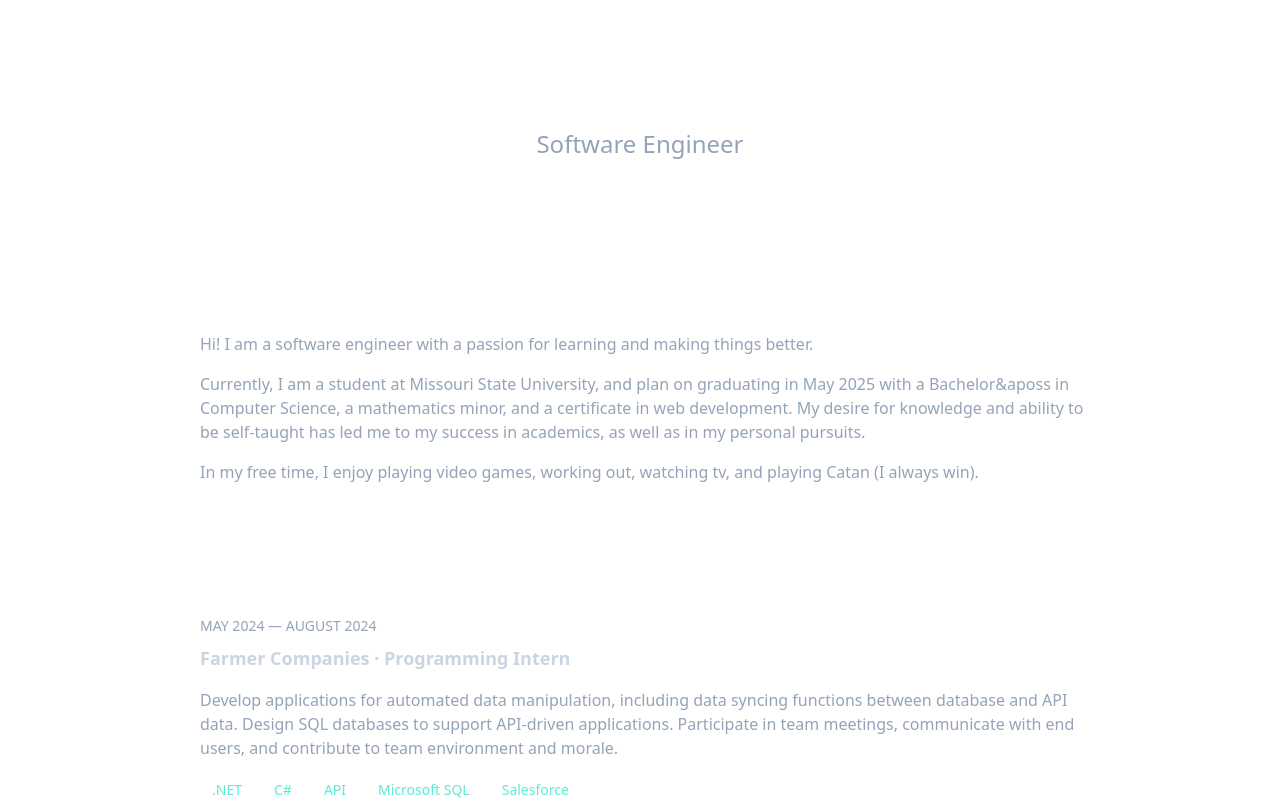
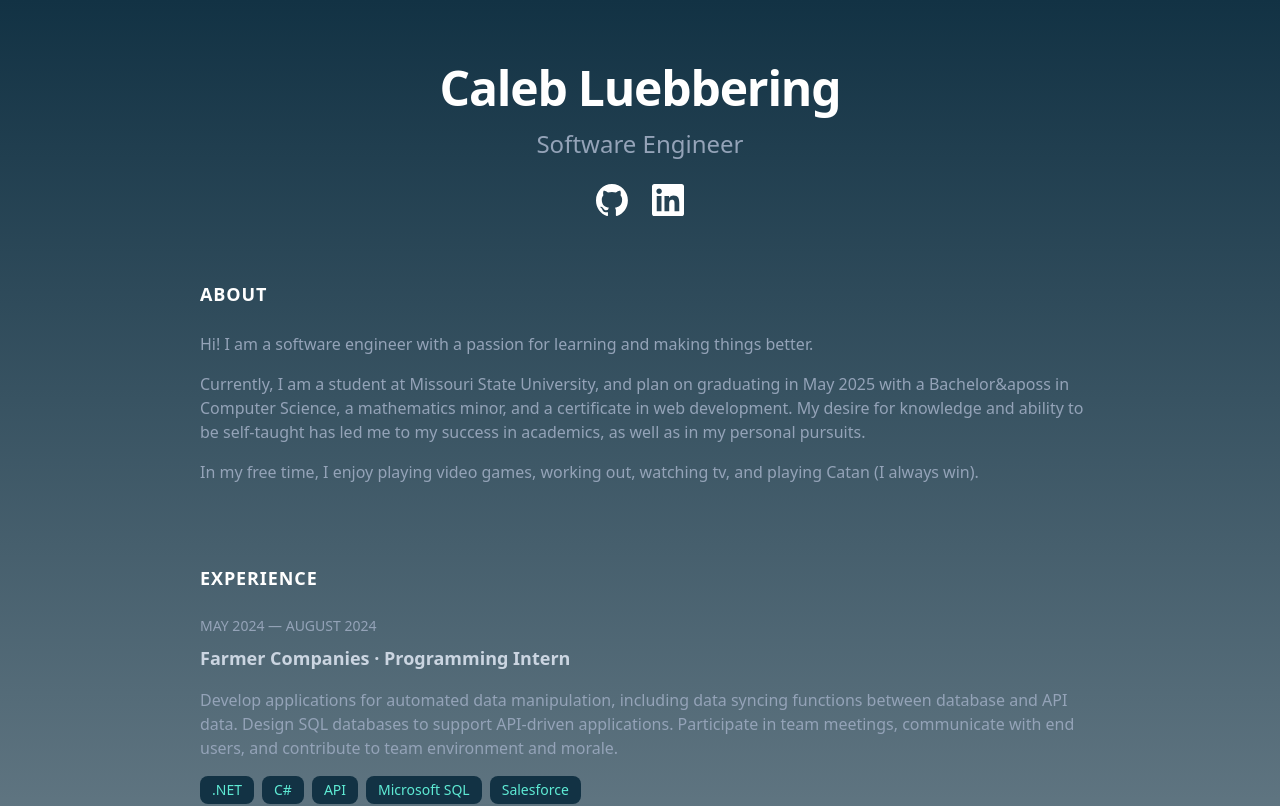
Before and after one commit to calebluebbering/caleb-website, a Next.js app: page / in a window 1280 px wide. Shown: the top 806 px of the page. Built offline with nearby package versions, Linux system fonts and the light colour scheme.

Commit message:
added blue css

```diff
--- a/tailwind.config.ts
+++ b/tailwind.config.ts
@@ -11,6 +11,7 @@ export default {
       colors: {
         background: "var(--background)",
         foreground: "var(--foreground)",
+        customDarkBlue: 'rgb(18 50 68)', // Medium blue
       },
     },
   },
```
